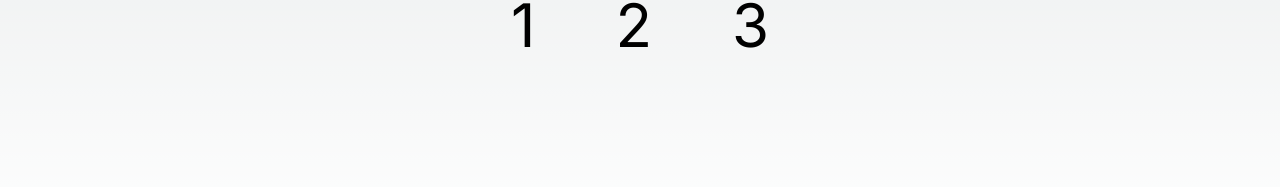
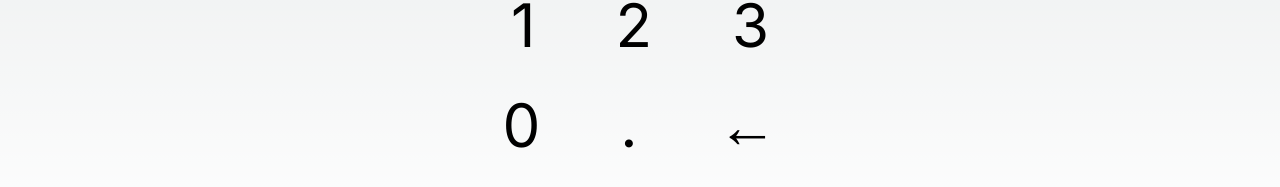
Before and after one commit to KeevenOliveira/calculator, a Next.js app: page / in a window 1280 px wide. Shown: the part 545-732 px from the top of the page. Built offline with nearby package versions, Linux system fonts and the light colour scheme.

Commit message:
[UPDATE]: Add logic of numbers set

```diff
--- a/src/app/page.tsx
+++ b/src/app/page.tsx
@@ -4,16 +4,18 @@ import { useState } from "react";
 import NumbersContainer from "@/components/NumbersContainer";
 
 export default function Home() {
-  const [value, setValue] = useState(0);
+  const [value, setValue] = useState("0");
 
   return (
     <main className="w-full h-dvh">
       <input
         className="bg-black color-white outline-none -webkit-appearance-none -moz-appearance-textfield w-screen h-2/5 text-8xl text-end"
         type="number"
+        value={value}
+        onChange={(e) => setValue(e.target.value)}
       />
 
-      <NumbersContainer />
+      <NumbersContainer setValue={setValue} />
     </main>
   );
 }
--- a/src/components/Number/index.tsx
+++ b/src/components/Number/index.tsx
@@ -1,9 +1,23 @@
+import { useState } from "react";
+
 interface NumberProps {
   children: React.ReactNode;
+  setValue?: any;
 }
 
-const Number = ({ children }: NumberProps) => {
-  return <button className="p-5 px-10">{children}</button>;
+const Number = ({ children, setValue }: NumberProps) => {
+  return (
+    <button
+      className="p-5 px-10"
+      onClick={() => {
+        if (children) {
+          setValue((prev: string) => prev + children);
+        }
+      }}
+    >
+      {children}
+    </button>
+  );
 };
 
 export default Number;
--- a/src/components/NumbersContainer/index.tsx
+++ b/src/components/NumbersContainer/index.tsx
@@ -1,22 +1,31 @@
 import Number from "../Number";
 
-const NumbersContainer = () => {
+interface NumbersContainerProps {
+  setValue: (value: string) => void;
+}
+
+const NumbersContainer = ({ setValue }: NumbersContainerProps) => {
   return (
     <div className="text-6xl flex flex-col items-center">
       <div>
-        <Number>7</Number>
-        <Number>8</Number>
-        <Number>9</Number>
+        <Number setValue={setValue}>7</Number>
+        <Number setValue={setValue}>8</Number>
+        <Number setValue={setValue}>9</Number>
       </div>
       <div>
-        <Number>4</Number>
-        <Number>5</Number>
-        <Number>6</Number>
+        <Number setValue={setValue}>4</Number>
+        <Number setValue={setValue}>5</Number>
+        <Number setValue={setValue}>6</Number>
       </div>
       <div>
-        <Number>1</Number>
-        <Number>2</Number>
-        <Number>3</Number>
+        <Number setValue={setValue}>1</Number>
+        <Number setValue={setValue}>2</Number>
+        <Number setValue={setValue}>3</Number>
+      </div>
+      <div>
+        <Number setValue={setValue}>0</Number>
+        <Number>.</Number>
+        <Number>←</Number>
       </div>
     </div>
   );
```
